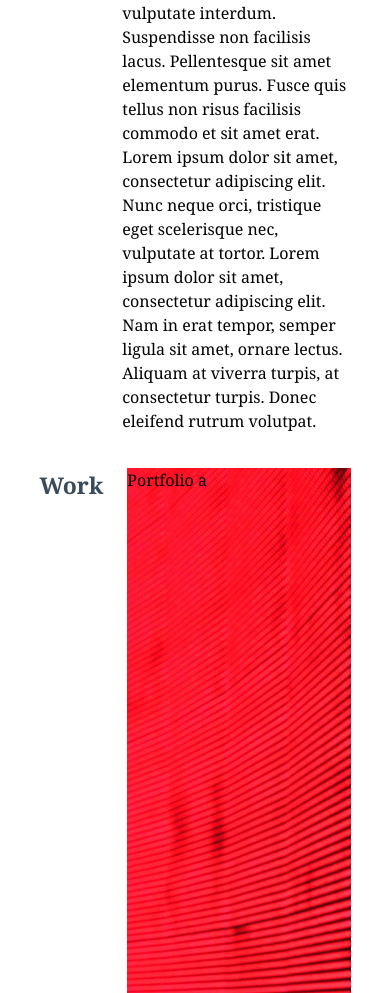
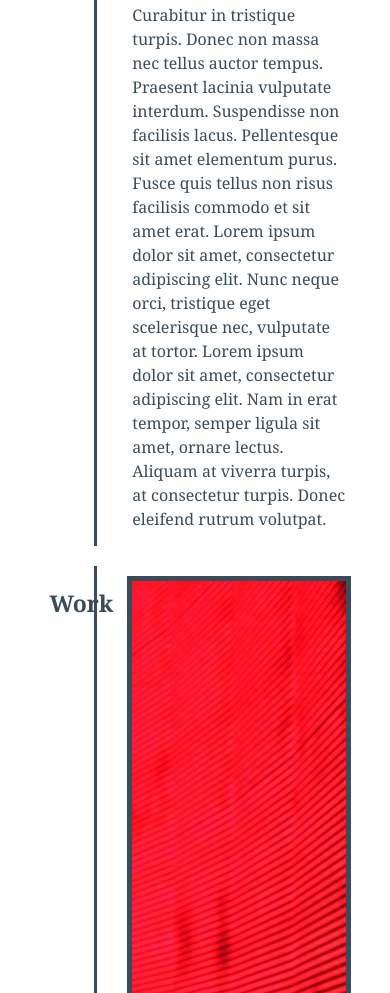
Before and after one commit to pauli090/portfolio-pro, a plain HTML site: page starter/index.html in a window 390 px wide. Shown: the part 1007-2000 px from the top of the page. Drawn offline with Linux system fonts and the light colour scheme.

Commit message:
updated html and css version

```diff
--- a/starter/css/style.css
+++ b/starter/css/style.css
@@ -58,8 +58,6 @@ nav a {
 
 }
 
-
-
 .hero-banner h2 {
     background-color: rgba(110, 207, 255, 0.7);
     margin: 0px 100px 10px 0px;
@@ -90,14 +88,25 @@ nav a {
     "contact links"
 }
 
+#description {
+  line-height: 1.5;
+  margin: 10px;
+  color: var(--dark-blue);
+}
+
+#about,
+#work,
+#contact {
+  border-right: 3px solid var(--dark-blue);
+  margin: 10px;
+}
+
 .page-section h2 {
     font-size: 40px;
     color: var(--dark-blue);
     max-width: 200px;
     padding: 20px;
     text-align: right;
-    border-right: 2px;
-    border-color: black;
 
 }
 
@@ -116,11 +125,27 @@ nav a {
 
 }
 
+.heading {
+    background-color: var(--dark-blue);
+    padding: 19px;
+    height: 60px;
+    margin-bottom: 10px;
+    color: var(--blue);
+    font-size: 18px;
+}
+
 .projects {
     padding: auto;
     margin: 5px;
     cursor: pointer;
-    border: 2px var(--dark-blue);
+    border: 5px solid var(--dark-blue);
+    display: flex;
+    flex-wrap: wrap;
+    align-content: flex-end;
+}
+
+.projects:hover {
+    opacity: 0.7;
 }
 
 #portfolio-a {
@@ -155,207 +180,6 @@ nav a {
     align-items: center;
 
 }
-/*
-  #featuredProduct {
-    grid-area: featuredProduct;
-    background-image: url("../images/furniture1.png");
-  }
-
-  #secondaryProduct {
-    grid-area: secondaryProduct;
-    background-image: url("../images/furniture2.png");
-  }
-
-  #CTA {
-    grid-area: CTA;
-    background-image: url("../images/woodbg.png");
-    justify-content: space-around;
-    cursor: pointer;
-  }
-
-  #headline {
-    background-color: rgba(255,255,255,0.8);
-    border-bottom: 5px solid #FF6200;
-    position: absolute;
-    right: -50px;
-    top: 100px;
-    padding: 25px;
-    max-width: 550px;
-    z-index: 100;
-  }
-
-  .heroGridArea {
-    background-position: center;
-    background-repeat: no-repeat;
-    background-size: cover;
-    align-items: center;
-    display: flex;
-    position: relative;
-  }
-
-  /* Category Grid CSS */
-
-  /* .subHeading {
-    text-align: center;
-    border-bottom: 2px solid black;
-    width: 300px;
-    margin: 50px auto;
-  }
-
-  #categoryGrid {
-    margin: 0px 5%;
-    display: grid;
-    grid-template-rows: 300px 300px 300px;
-    grid-template-columns: 1fr 1fr 1fr;
-    grid-template-areas:
-    "bookcases bedroom patio"
-    "couches couches patio"
-    "desks desks desks"
-    ;
-  }
-
-  #bookcases {
-    grid-area: bookcases;
-    background-image: url("../images/bookcases@2x.png");
-
-  }
-  #bedroom {
-    grid-area: bedroom;
-    background-image: url("../images/beds@2x.png");
-  }
-
-  #couches {
-    grid-area: couches;
-    background-image: url("../images/couch@2x.png");
-  }
-
-  #patio {
-    grid-area: patio;
-    background-image: url("../images/patio@2x.png");
-  }
-
-  #desks {
-    grid-area: desks;
-    background-image: url("../images/desks@2x.png");
-  }
-
-  .categoryGridArea {
-    background-position: center;
-    background-size: cover;
-    background-repeat: no-repeat;
-    margin: 5px;
-    cursor: pointer;
-    display: grid;
-    align-content: end;
-  }
-
-  .heading {
-    background-color: rgba(0,0,0,0.7);
-    padding: 15px;
-    height: 25px;
-    color: white;
-    font-size: 18px;
-    border-bottom: 5px solid #FF6200;
-  } */
-
-
-  /* Navigation CSS */
-  /* CHECK OUT THIS CODE BELOW IF YOU WANT TO GET A REFRESHER ON FLEX */
- /*
-  #navBar {
-    display: flex;
-    flex-direction: row;
-    margin: 0px 5%;
-  }
-  #navBar h1 {
-    width: 25%;
-    font-weight: 500;
-  }
-  #navigation {
-    display: flex;
-    width: 50%;
-    align-items: center;
-    justify-content: space-evenly;
-  }
-  #navigation p {
-    cursor: pointer;
-    text-decoration: none;
-  }
-  .icons {
-    display: flex;
-    justify-content: flex-end;
-    align-items: center;
-    width: 25%;
-  }
-  .icons img {
-    margin: 15px;
-    cursor: pointer;
-  }
-  .highlight {
-    color: #FF6200;
-    font-weight: 700;
-  }
-
-
-  h2 {
-    font-size: 60px;
-    margin: 0px 0px;
-    color: #FF6200;
-  }
-
-  h3 {
-    font-size: 32px;
-    font-weight: 300;
-    margin: 0px 0px;
-  }
-
-  h4 {
-    color: white;
-    font-weight: 400;
-    font-size: 22px;
-  }
-
-
-  #headline p {
-    max-width: 350px;
-    font-size: 16px;
-    font-weight: 300;
-    margin: 0px 0px;
-    color: #636364;
-  }
-
-  @media only screen and (max-width: 1000px) {
-    #navigation {
-      display: none;
-    }
-    .icons {
-      margin-left: auto;
-    }
-  }
-
-  @media only screen and (max-width: 600px) {
-    #headline {
-      position: static;
-      margin: 20px;
-    }
-    #heroGrid {
-      grid-template-areas:
-      "featuredProduct featuredProduct"
-      "secondaryProduct CTA";
-    }
-    #categoryGrid {
-      grid-template-rows: 300px 300px 300px 300px 300px;
-      grid-template-columns: 1fr;
-      grid-template-areas:
-        "bookcases"
-        "bedroom"
-        "patio"
-        "couches"
-        "desks"
-      ;
-    }
-  }
-   */
 
 @media only screen and (max-width: 800px) {
 
@@ -365,6 +189,26 @@ nav a {
 
   .page-section h2 {
     font-size: 35px;
+  }
+
+  .work-content {
+    grid-template-rows: 2fr 1fr 1fr 1fr 1fr;
+    grid-template-columns: 1fr ;
+    grid-template-areas:
+    "portfolio-a"
+    "portfolio-b"
+    "portfolio-c"
+    "portfolio-d"
+    "portfolio-e"
+  }
+
+   #links {
+    display: grid;
+    grid-template-rows: 1fr 1fr;
+    grid-template-columns: 1fr 1fr;
+    grid-template-areas:
+    "mail phone"
+    "tw gh";
    }
 
 }
@@ -379,25 +223,34 @@ nav a {
 
   nav a {
     font-size: 15px;
-        margin: 8px;
+    margin: 6px;
   }
 
   .page-section h2 {
     font-size: 30px;
-
   }
 }
 
 @media only screen and (max-width: 600px) {
+
   header h1 {
     display: flex;
     font-size: 20px;
     align-items: center;
-
   }
 
   .page-section h2 {
     font-size: 23px;
+  }
 
+  #links {
+    display: grid;
+    grid-template-rows: 1fr 1fr 1fr 1fr;
+    grid-template-columns: 1f;
+    grid-template-areas:
+    "mail"
+    "phone"
+    "tw"
+    "gh";
   }
 }
--- a/starter/index.html
+++ b/starter/index.html
@@ -36,9 +36,9 @@
       <h2>About Me</h2>
     </section>
     <section class="page-content" id="description">
-        <p>Lorem ipsum dolor sit amet, consectetur adipiscing elit. Ut at suscipit nisi, at interdum lorem. Sed vel fringilla mauris, ac euismod purus. Vivamus nec velit tempus, pretium erat in, vestibulum libero. Vivamus aliquam vel odio nec viverra. Sed quis tellus mollis, fermentum urna vel, mattis odio. Cras eleifend quam erat, ac dapibus ligula mollis ac. Class aptent taciti sociosqu ad litora torquent per conubia nostra, per inceptos himenaeos. Fusce pharetra tincidunt diam, in pulvinar ante egestas ut. Morbi condimentum a erat vitae hendrerit.
-
-        Curabitur in tristique turpis. Donec non massa nec tellus auctor tempus. Praesent lacinia vulputate interdum. Suspendisse non facilisis lacus. Pellentesque sit amet elementum purus. Fusce quis tellus non risus facilisis commodo et sit amet erat. Lorem ipsum dolor sit amet, consectetur adipiscing elit. Nunc neque orci, tristique eget scelerisque nec, vulputate at tortor. Lorem ipsum dolor sit amet, consectetur adipiscing elit. Nam in erat tempor, semper ligula sit amet, ornare lectus. Aliquam at viverra turpis, at consectetur turpis. Donec eleifend rutrum volutpat.</p>
+        <p>Lorem ipsum dolor sit amet, consectetur adipiscing elit. Ut at suscipit nisi, at interdum lorem. Sed vel fringilla mauris, ac euismod purus. Vivamus nec velit tempus, pretium erat in, vestibulum libero. Vivamus aliquam vel odio nec viverra. Sed quis tellus mollis, fermentum urna vel, mattis odio. Cras eleifend quam erat, ac dapibus ligula mollis ac. Class aptent taciti sociosqu ad litora torquent per conubia nostra, per inceptos himenaeos. Fusce pharetra tincidunt diam, in pulvinar ante egestas ut. Morbi condimentum a erat vitae hendrerit.</p>
+          <br>
+        <p>Curabitur in tristique turpis. Donec non massa nec tellus auctor tempus. Praesent lacinia vulputate interdum. Suspendisse non facilisis lacus. Pellentesque sit amet elementum purus. Fusce quis tellus non risus facilisis commodo et sit amet erat. Lorem ipsum dolor sit amet, consectetur adipiscing elit. Nunc neque orci, tristique eget scelerisque nec, vulputate at tortor. Lorem ipsum dolor sit amet, consectetur adipiscing elit. Nam in erat tempor, semper ligula sit amet, ornare lectus. Aliquam at viverra turpis, at consectetur turpis. Donec eleifend rutrum volutpat.</p>
       </div>
 
     </section>
```
Lines whose indentation alone changed are shown as unchanged.
